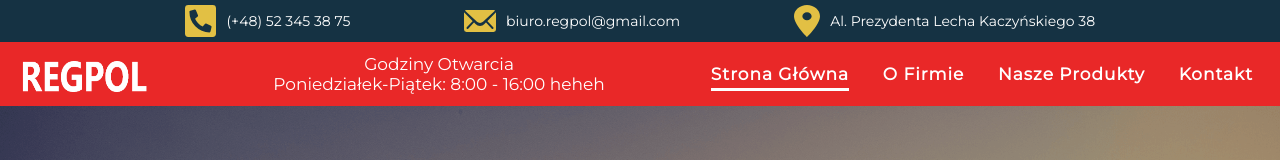
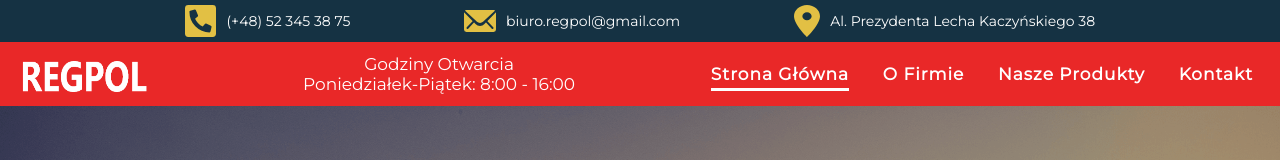
Before and after one commit to mateocode8933/regpolinfo, a Gatsby site: page / in a window 1280 px wide. Shown: the top 160 px of the page. Built offline with nearby package versions, Linux system fonts and the light colour scheme; Gatsby itself is replaced by a stand-in of ours.

Commit message:
initial commit

```diff
--- a/src/components/Header.js
+++ b/src/components/Header.js
@@ -170,7 +170,7 @@ const Navbar = () => {
         </div>
         <div className={stylesCss.openingHours}>
           Godziny Otwarcia <br />
-          Poniedziałek-Piątek: 8:00 - 16:00 heheh
+          Poniedziałek-Piątek: 8:00 - 16:00
         </div>
         {burger ? (
           <TestNav>
```
